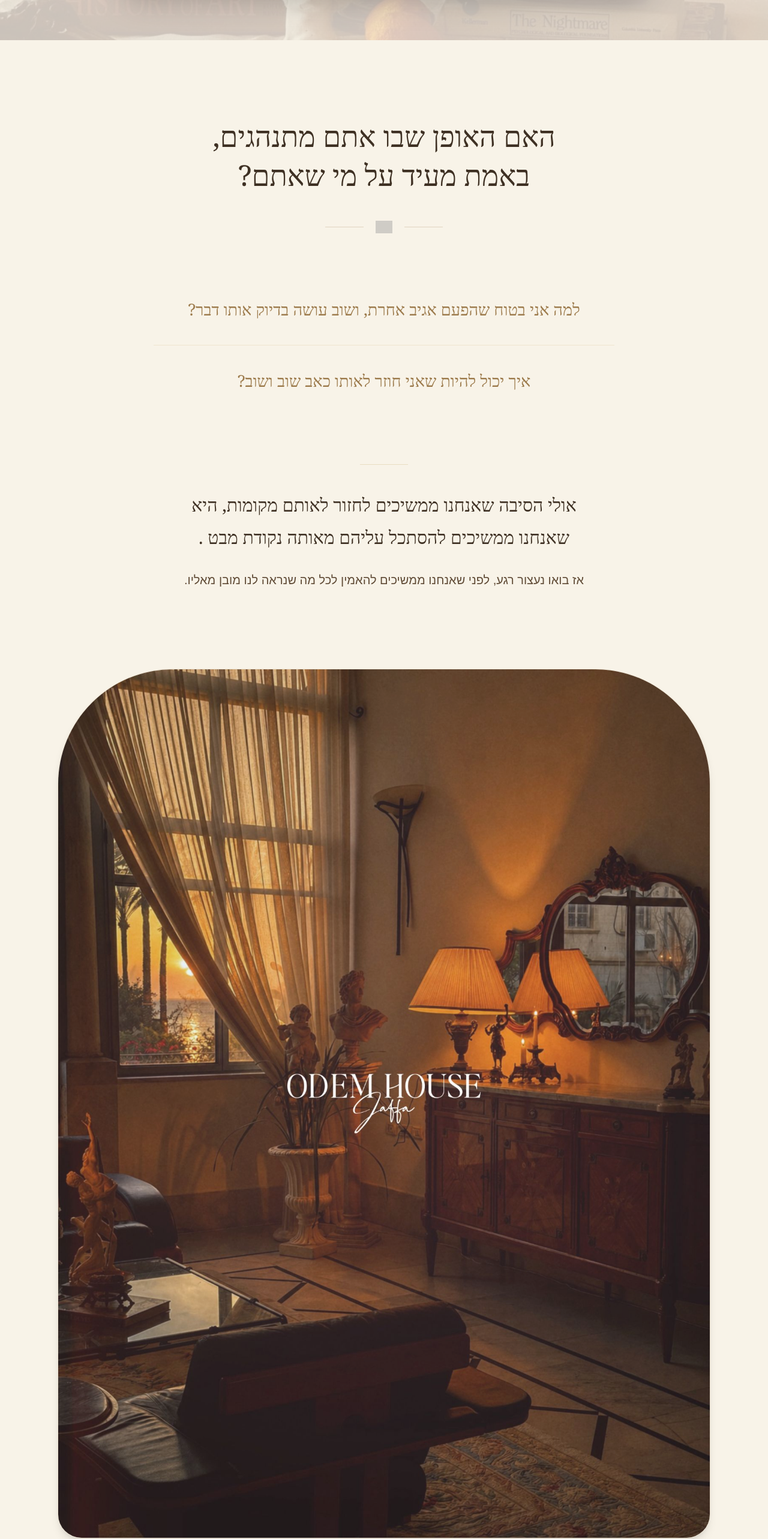
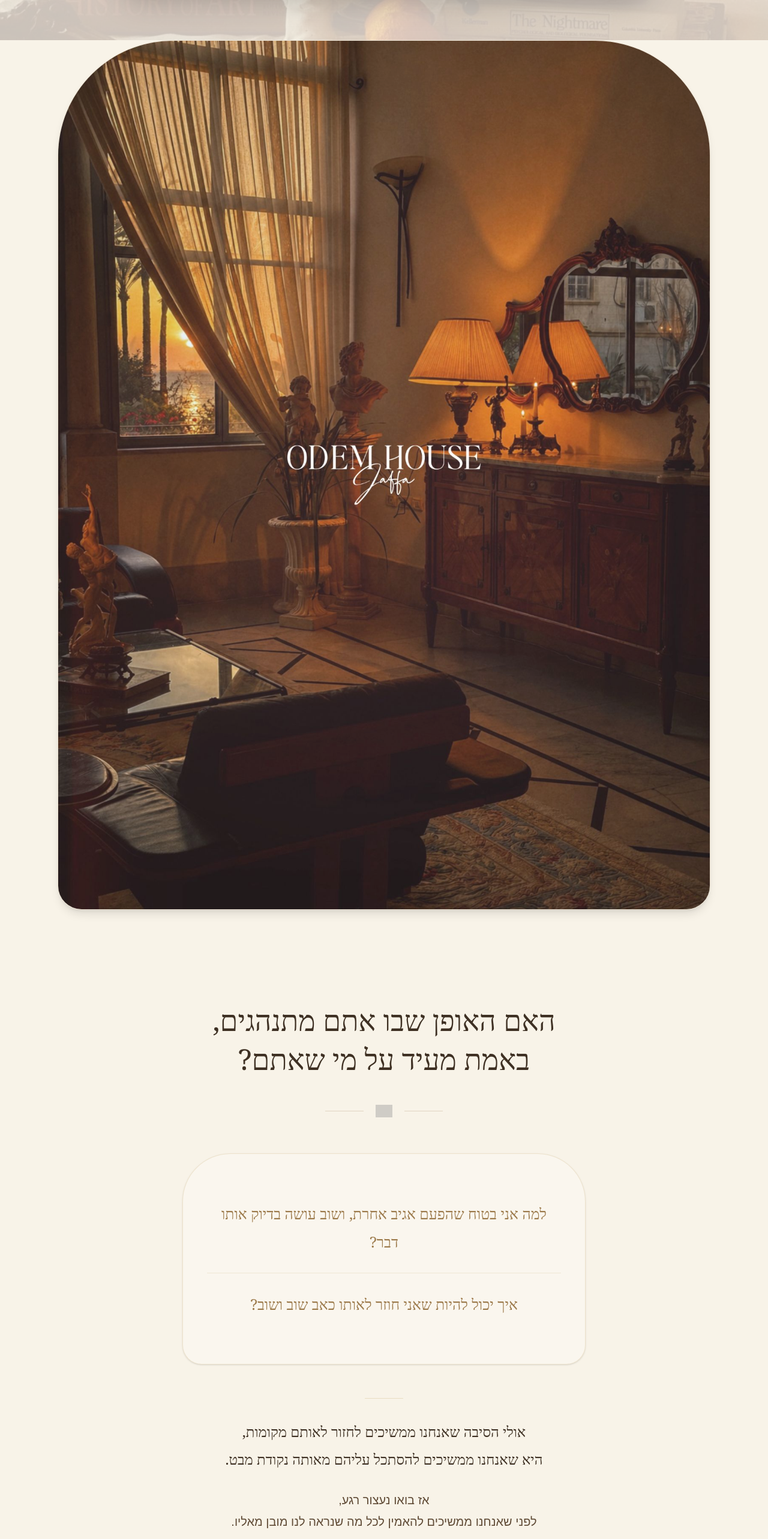
Before and after one commit to shahar27/shahar-landing, a Next.js app: page /defense-patterns-evening in a window 1280 px wide. Shown: the part 1099-3665 px from the top of the page at 60% size. Built offline with nearby package versions, Linux system fonts and the light colour scheme; grey boxes are pictures that could not be loaded.

Commit message:
Update defense patterns evening page copy

```diff
--- a/app/defense-patterns-evening/page.tsx
+++ b/app/defense-patterns-evening/page.tsx
@@ -84,46 +84,6 @@
         </div>
       </section>
 
-      {/* Identification */}
-      <section className="px-6 py-24 md:py-32">
-        <div className="max-w-3xl mx-auto text-center">
-          <p className="text-3xl md:text-5xl font-serif leading-[1.35]">
-          האם האופן שבו אתם מתנהגים,
-          <br />
-          באמת מעיד על מי שאתם?
-        </p>
-          <BrainDivider />
-          <div className="mt-16 max-w-3xl mx-auto">
-            {[
-              "למה אני בטוח שהפעם אגיב אחרת, ושוב עושה בדיוק אותו דבר?",
-              "איך יכול להיות שאני חוזר לאותו כאב שוב ושוב?",
-            ].map((question) => (
-              <div key={question} className="py-8 border-b border-[#C8A86A]/20 last:border-b-0">
-                <p className="text-[1.15rem] md:text-[1.7rem] font-serif leading-[2] text-[#9C7A4B]">
-                  {question}
-                </p>
-              </div>
-            ))}
-          </div>
-
-          <div className="mt-20 max-w-2xl mx-auto">
-
-            <div className="h-px w-20 bg-[#C8A86A]/30 mx-auto mb-10" />
-
-            <p className="text-2xl md:text-3xl font-serif leading-[1.8] text-[#3E3023]">
-              אולי הסיבה שאנחנו ממשיכים לחזור לאותם מקומות,
-              היא שאנחנו ממשיכים להסתכל עליהם מאותה נקודת מבט .
-            </p>
-
-            <p className="mt-6 text-xl leading-10 text-[#5F4A35]">
-              אז בואו נעצור רגע,
-             לפני שאנחנו ממשיכים להאמין לכל מה שנראה לנו מובן מאליו.
-            </p>
-
-          </div>
-        </div>
-      </section>
-
       <section className="px-6 md:px-16 lg:px-24 pb-10">
         <div className="max-w-6xl mx-auto">
           <div className="min-h-[340px] md:min-h-[520px] rounded-t-[12rem] rounded-b-[2.5rem] overflow-hidden border border-[#9C7A4B]/15 shadow-lg">
@@ -132,6 +92,51 @@
               alt=""
               className="w-full h-full object-cover opacity-90"
             />
+          </div>
+        </div>
+      </section>
+
+      {/* Identification */}
+      <section className="px-6 py-20 md:py-28">
+        <div className="max-w-3xl mx-auto text-center">
+          <p className="text-3xl md:text-5xl font-serif leading-[1.35] text-[#3E3023]">
+            האם האופן שבו אתם מתנהגים,
+            <br />
+            באמת מעיד על מי שאתם?
+          </p>
+
+          <BrainDivider />
+
+          <div className="mt-14 max-w-2xl mx-auto rounded-t-[5rem] rounded-b-[2rem] border border-[#C8A86A]/25 bg-white/25 px-7 py-10 md:px-10 md:py-12 shadow-sm">
+            {[
+              "למה אני בטוח שהפעם אגיב אחרת, ושוב עושה בדיוק אותו דבר?",
+              "איך יכול להיות שאני חוזר לאותו כאב שוב ושוב?",
+            ].map((question) => (
+              <div
+                key={question}
+                className="py-7 border-b border-[#C8A86A]/20 last:border-b-0"
+              >
+                <p className="text-[1.1rem] md:text-[1.55rem] font-serif leading-[1.9] text-[#9C7A4B]">
+                  {question}
+                </p>
+              </div>
+            ))}
+          </div>
+
+          <div className="mt-14 max-w-2xl mx-auto">
+            <div className="h-px w-16 bg-[#C8A86A]/30 mx-auto mb-8" />
+
+            <p className="text-xl md:text-2xl font-serif leading-[1.9] text-[#3E3023]">
+              אולי הסיבה שאנחנו ממשיכים לחזור לאותם מקומות,
+              <br className="hidden md:block" />
+              היא שאנחנו ממשיכים להסתכל עליהם מאותה נקודת מבט.
+            </p>
+
+            <p className="mt-7 text-lg md:text-xl leading-9 text-[#5F4A35]">
+              אז בואו נעצור רגע,
+              <br className="hidden md:block" />
+              לפני שאנחנו ממשיכים להאמין לכל מה שנראה לנו מובן מאליו.
+            </p>
           </div>
         </div>
       </section>
```
